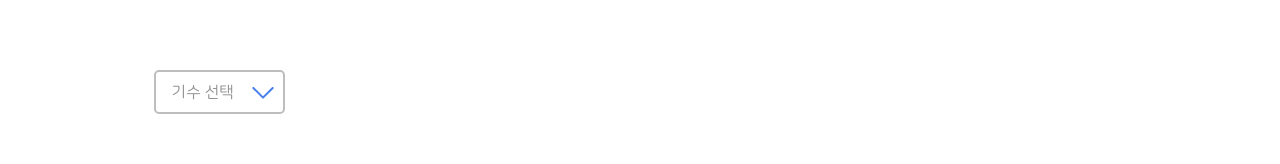
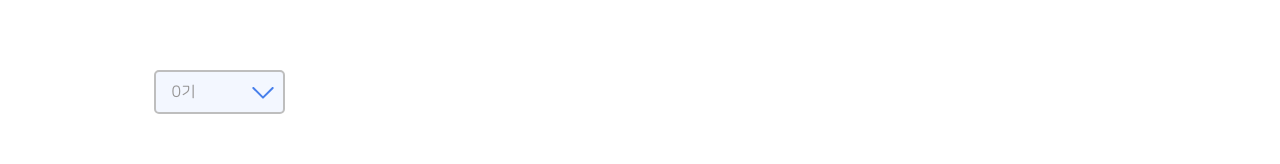
Before and after one commit to IT-Cotato/CS-Quiz-FE, a React (Create React App) app: page /cs in a window 1280 px wide. Shown: the part 295-459 px from the top of the page. Built offline with nearby package versions, Linux system fonts and the light colour scheme.

Commit message:
[add] 기수 선택 버튼 기본값 마지막 기수로 고정

```diff
--- a/src/components/SeasonsSelect.tsx
+++ b/src/components/SeasonsSelect.tsx
@@ -61,7 +61,7 @@ const SeasonsSelect = ({ onChangeSeason, selectedSeason }: Props) => {
   return (
     <SeasonSelectWrapper ref={seasonDropRef}>
       <SelectMenu isopen={isOpen ? 'open' : 'close'} onClick={() => setIsOpen(!isOpen)}>
-        <p>{selectedSeason === 0 ? `기수 선택` : `${selectedSeason}기`}</p>
+        <p>{`${selectedSeason}기`}</p>
         {isOpen ? (
           <img src={arrow_up_thin} alt="arrow-up" /> // onClick={() => setIsOpen(!isOpen)} />
         ) : (
@@ -88,7 +88,6 @@ export default SeasonsSelect;
 const SeasonSelectWrapper = styled.div`
   position: relative;
   width: 127px;
-  z-index: 1;
 `;
 
 interface SelectMenuProps {
@@ -103,7 +102,7 @@ const SelectMenu = styled.div<SelectMenuProps>`
   flex-shrink: 0;
   border-radius: 5px;
   border: 2px solid #bebebe;
-  background: #fff;
+  background: #f3f7ff;
 
   > p {
     margin-left: 16px;
@@ -130,13 +129,14 @@ const SelectMenu = styled.div<SelectMenuProps>`
 `;
 
 const SeasonsList = styled.div`
+  z-index: 1;
   position: absolute;
   top: 44px;
   width: 100%;
   flex-shrink: 0;
   border-radius: 5px;
   background: #fff;
-  background: #e4e4e4;
+  background: #f3f7ff;
 
   ul {
     display: flex;
```
